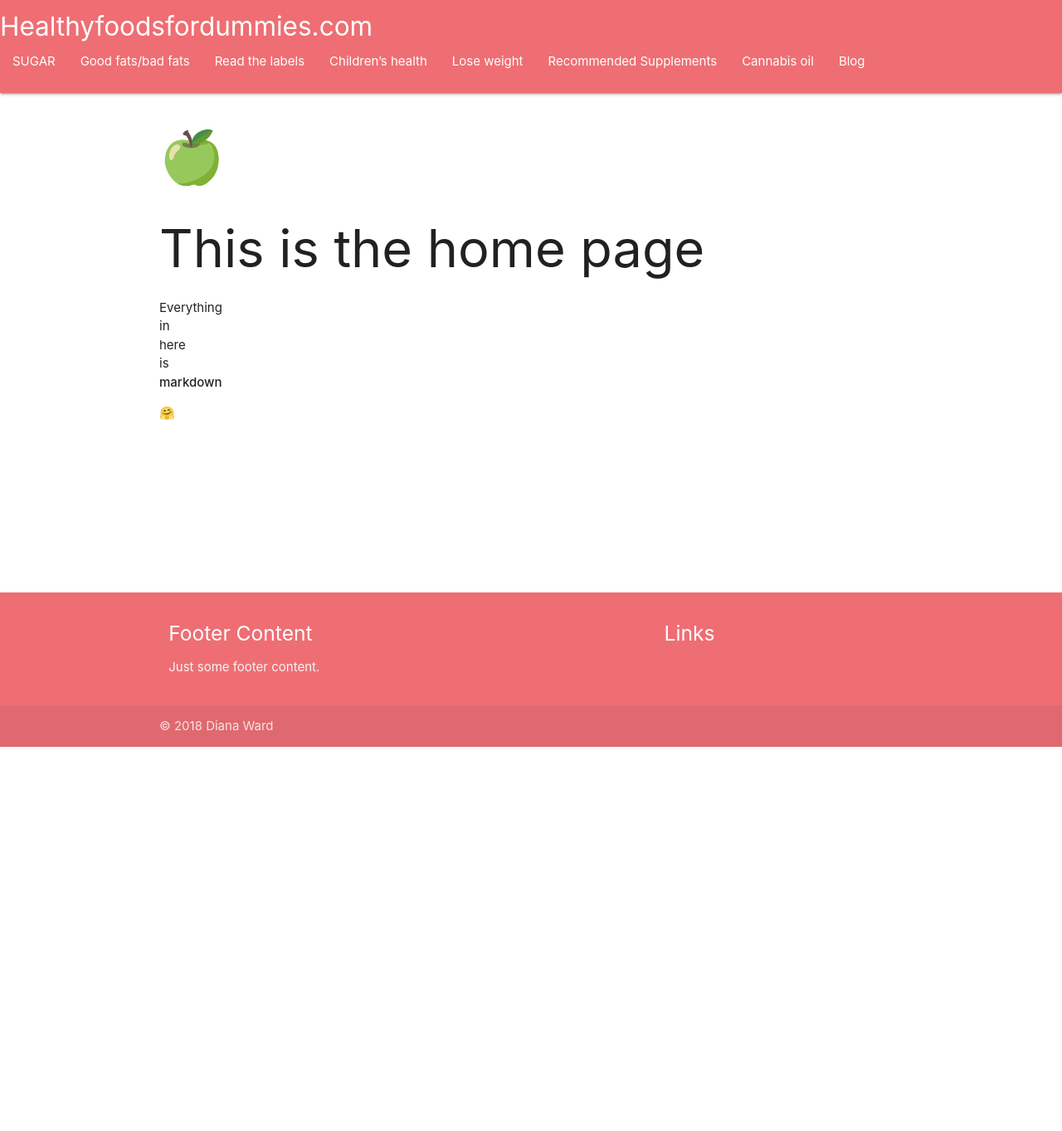
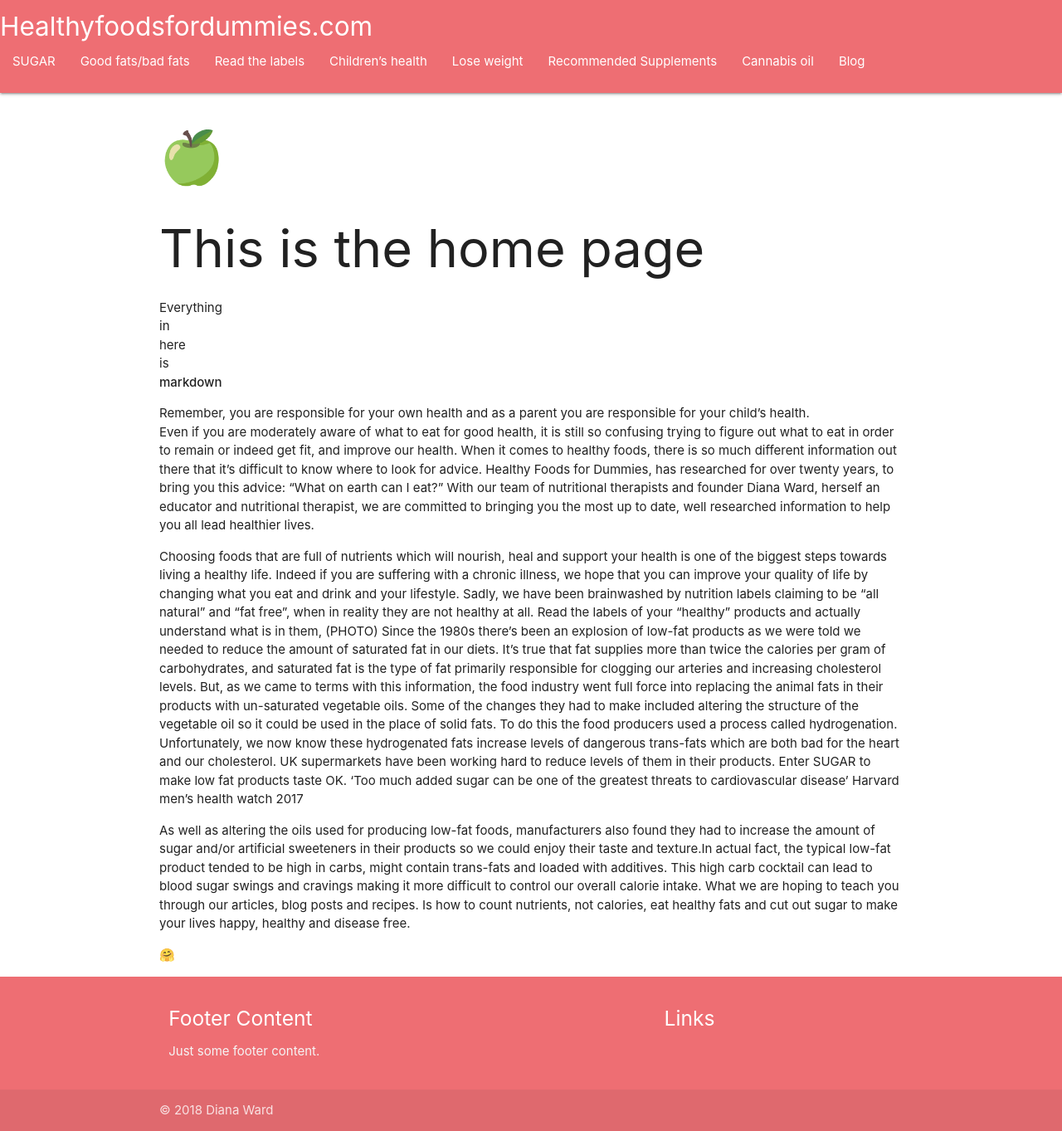
Before and after one commit to meech-ward/Healthy-Foods, a Jekyll site: the page built from _pages/index.md, in a window 1280 px wide. Shown: the whole page at 83% size. Built offline with Jekyll 4.4.1, drawn with Linux system fonts in a browser that asks for light colours; before the commit the page ends 900 px from its top, so only the background shows below that.

Commit message:
front page

```diff
--- a/_pages/index.md
+++ b/_pages/index.md
@@ -12,4 +12,20 @@ permalink: /
 * is
 * **markdown**
 
+
+Remember, you are responsible for your own health and as a parent you are responsible for your child’s health.
+Even if you are moderately aware of what to eat for good health, it is still so confusing trying to  figure out what to eat in order to remain or indeed get fit, and improve our health. When it comes to healthy foods, there is so much different  information out there that it’s difficult to know where to look for  advice. Healthy Foods for Dummies, has researched for over twenty years, to bring you this advice: “What on earth can I eat?” With our team of nutritional therapists and founder Diana Ward, herself an educator and nutritional therapist, we are committed to bringing you the most up to date, well researched information to help you all lead healthier lives.
+
+Choosing  foods that are full of nutrients which  will nourish, heal and support your health is one of the biggest steps towards living a healthy life. Indeed if you are suffering with a chronic illness, we hope that you can improve your quality of life by changing what you eat and drink and your lifestyle.
+Sadly, we have been brainwashed by nutrition labels claiming to be “all natural” and “fat free”, when in reality they are not healthy at all.
+Read the labels of your “healthy” products and actually understand what is in them, (PHOTO)
+Since the 1980s there's been an explosion of low-fat products as we were told we needed to reduce the amount of saturated fat in our diets. It's true that fat supplies more than twice the calories per gram of carbohydrates, and saturated fat is the type of fat primarily responsible for clogging our arteries and increasing cholesterol levels. But, as we came to terms with this information, the food industry went full force into replacing the animal fats in their products with un-saturated vegetable oils. Some of the changes they had to make included altering the structure of the vegetable oil so it could be used in the place of solid fats. To do this the food producers used a process called hydrogenation.
+Unfortunately, we now know these hydrogenated fats increase levels of dangerous trans-fats which are both bad for the heart and our cholesterol. UK supermarkets have been working hard to reduce levels of them in their products.
+Enter SUGAR to make low fat products taste OK.
+‘Too much added sugar can be one of the greatest threats to cardiovascular disease’ Harvard men’s health watch 2017
+
+As well as altering the oils used for producing low-fat foods, manufacturers also found they had to increase the amount of sugar and/or artificial sweeteners in their products so we could enjoy their taste and texture.In actual fact, the typical low-fat product tended to be high in carbs, might contain trans-fats and loaded with additives. This high carb cocktail can lead to blood sugar swings and cravings making it more difficult to control our overall calorie intake. What we are hoping to teach you through our articles, blog posts and recipes. Is how to count nutrients, not calories, eat healthy fats and cut out sugar to make your lives happy, healthy and disease free.
+
+
+
 🤗
```
Also changed, not shown: 3 other files.
